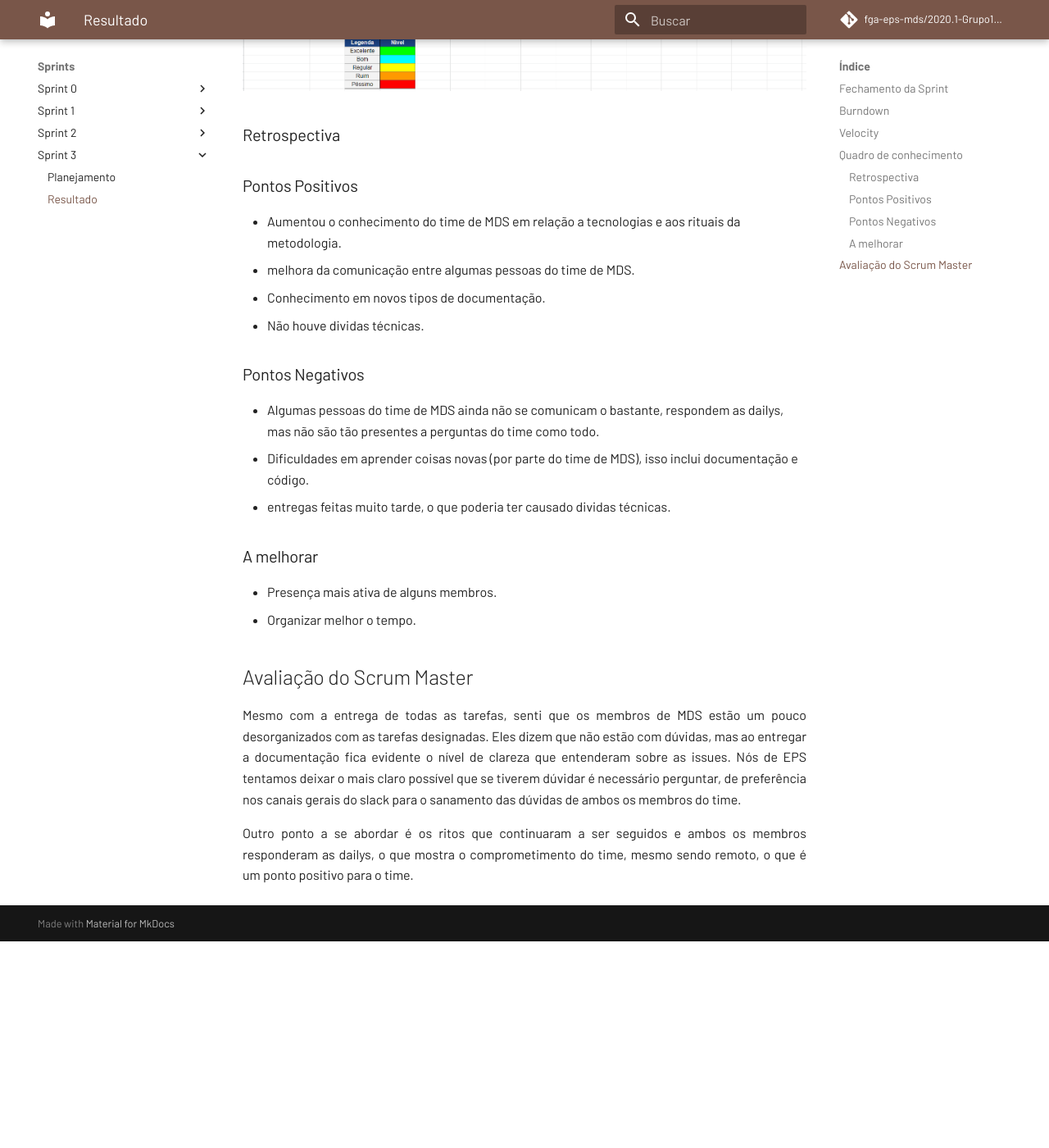
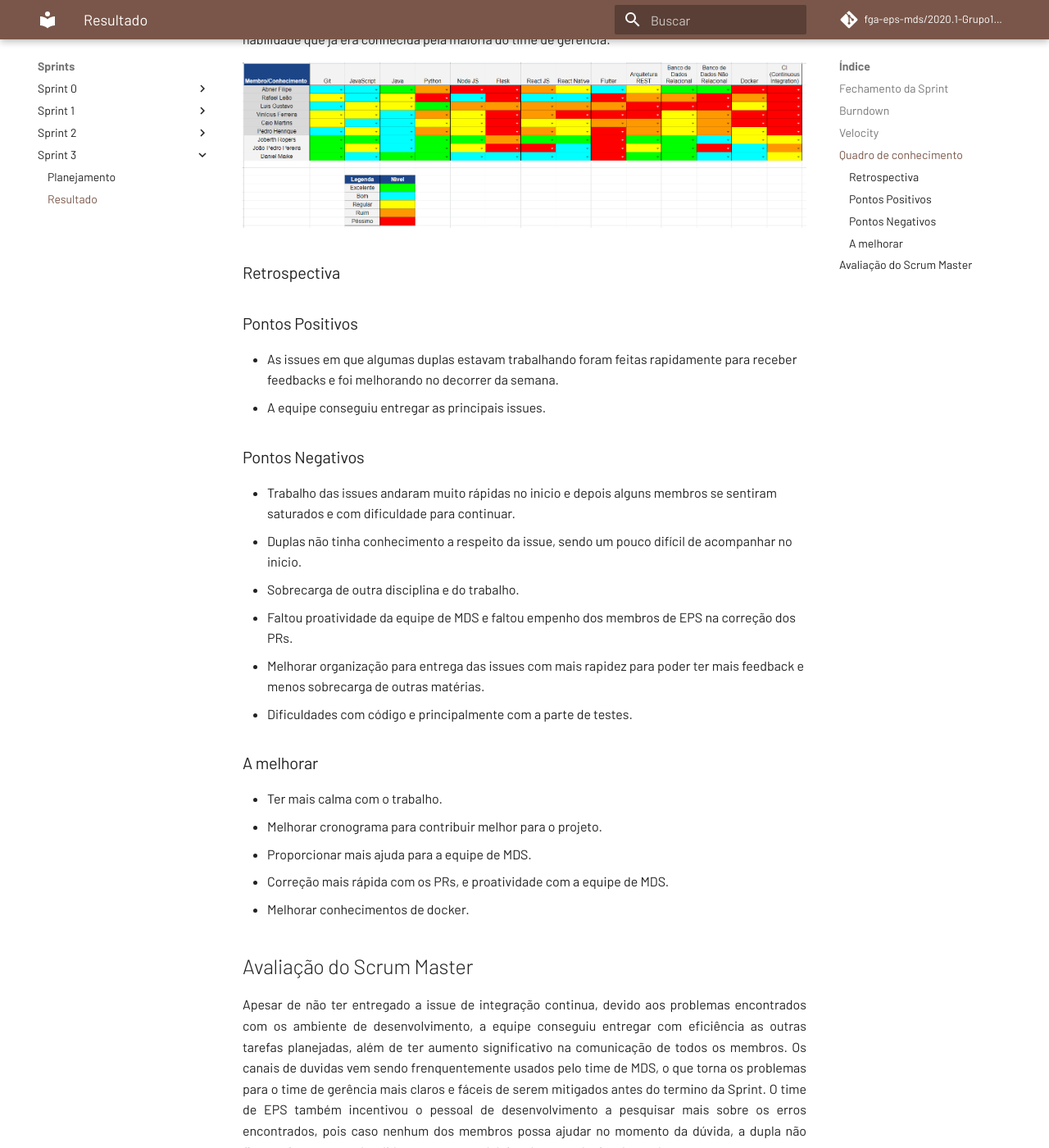
Before and after one commit to fga-eps-mds/2020.1-eSaudeUnB-Wiki, an MkDocs documentation site: the page built from docs/resultado-sprint3.md, in a window 1280 px wide and 1400 px high, scrolled down 2025 px. Shown: the whole window at 82% size. Built offline with MkDocs 1.6.1 and Material for MkDocs 9.7.7, drawn with Linux system fonts in a browser that asks for light colours; comment, search, counter and statistics services are not loaded; before the commit the page ends 3173 px from its top, so only the background shows below that; some of the changed text lies outside the part shown.

Commit message:
docs: add content topics
Signed-off-by: Joberth Rogers <joberth.rogers18@gmail.com>

```diff
--- a/docs/resultado-sprint3.md
+++ b/docs/resultado-sprint3.md
@@ -1,9 +1,8 @@
 # Resultado Sprint 3
 <hr>
-
-Mais uma vez tivemos uma Sprint apenas com documentação para todo o time. Documentos importantes que serão base para todo o projeto durante seu desenvolvimento. Dentre eles podemos destacar o documento de arquitetura que descreve nossa arquitetura inicial de forma bem detalhada. E a criação do backlog do produto, no qual define as histórias de desenvolvimento de um forma mais clara.
-
-
+<p style="text-align: justify">
+    Para essa Sprint foi planejado a primeira US envolvendo código, que foi designado ao time de MDS. Mesmo com apenas uma dupla nessa frente, foi possível enxergar alguns pontos no qual o time de EPS deve ter cuidado na hora das correções envolvendo esse tipo de história. Foi uma Sprint boa para o time em geral, tendo apenas uma divida técnica e sendo por parte do time de EPS, o que mostra o empenho da equipe em entregar o máximo de pontos planejados na Sprint, principalmente o time de MDS.
+</p>
 
 ## Fechamento da Sprint
 
@@ -26,7 +25,7 @@
 
 ## Burndown
 
-![Burnout Sprint 2](./img/burndown-sprint02.png)
+![Burnout Sprint 2](./img/burndown_sprint_03.png)
 
 ## Velocity
 
@@ -35,7 +34,7 @@
 ## Quadro de conhecimento
 
 <p style="text-align: justify;">
-    Como essa sprint foi dedicada exclusivamente a documentação mais uma vez, não houve uma melhora tão grande no avanço das tecnologias, provavelmente essa melhora será explicita na proxima Sprint, já que de acordo com o Roadmap, será a primeira issue de código para o time de MDS.
+    Sendo esta a primeira Sprint envolvendo código para o time de MDS, não foi possível notar alguma melhora significante para os membros, pois apenas uma dupla ficou responsável pela issue de código. A próxima Sprint de acordo com o RoadMap, terá issues de código para ambas as duplas e possivelmente o quadro de conhecimento tenha alguma melhora significante, já que com o pareamento estratégico criado pelo time de EPS, o conhecimento das tecnologias circulará mais entre o time de desenvolvimento, nivelando as habilidades no grupo. Para o time EPS, não houve muita melhora, pois essa sprint foi voltada exclusivamente para configuração de ambiente, habilidade que já era conhecida pela maioria do time de gerência.
 </p>
 
 ![Quadro Sprint 3](./img/quadro-conhecimento-sprint03.png)
@@ -44,27 +43,32 @@
 
 ### Pontos Positivos
 
-- Aumentou o conhecimento do time de MDS em relação a tecnologias e aos rituais da metodologia.
-- melhora da comunicação entre algumas pessoas do time de MDS.
-- Conhecimento em novos tipos de documentação.
-- Não houve dividas técnicas.
+- As issues em que algumas duplas estavam trabalhando foram feitas rapidamente para receber feedbacks e foi melhorando no decorrer da semana.
+- A equipe conseguiu entregar as principais issues.
 
 ### Pontos Negativos
 
-- Algumas pessoas do time de MDS ainda não se comunicam o bastante, respondem as dailys, mas não são tão presentes a perguntas do time como todo.
-- Dificuldades em aprender coisas novas (por parte do time de MDS), isso inclui documentação e código.
-- entregas feitas muito tarde, o que poderia ter causado dividas técnicas.
+- Trabalho das issues andaram muito rápidas no inicio e depois alguns membros se sentiram saturados e com dificuldade para continuar.
+- Duplas não tinha conhecimento a respeito da issue, sendo um pouco difícil de acompanhar no inicio.
+- Sobrecarga de outra disciplina e do trabalho.
+- Faltou proatividade da equipe de MDS e faltou empenho dos membros de EPS na correção dos PRs.
+- Melhorar organização para entrega das issues com mais rapidez para poder ter mais feedback e menos sobrecarga de outras matérias.
+- Dificuldades com código e principalmente com a parte de testes.
 
 ### A melhorar
 
-- Presença mais ativa de alguns membros.
-- Organizar melhor o tempo.
+- Ter mais calma com o trabalho.
+- Melhorar cronograma para contribuir melhor para o projeto.
+- Proporcionar mais ajuda para a equipe de MDS.
+- Correção mais rápida com os PRs, e proatividade com a equipe de MDS.
+- Melhorar conhecimentos de docker.
+
 
 ## Avaliação do Scrum Master
 
 <p style="text-align: justify;">
-    Mesmo com a entrega de todas as tarefas, senti que os membros de MDS estão um pouco desorganizados com as tarefas designadas. Eles dizem que não estão com dúvidas, mas ao entregar a documentação fica evidente o nível de clareza que entenderam sobre as issues. Nós de EPS tentamos deixar o mais claro possível que se tiverem dúvidar é necessário perguntar, de preferência nos canais gerais do slack para o sanamento das dúvidas de ambos os membros do time.
+    Apesar de não ter entregado a issue de integração continua, devido aos problemas encontrados com os ambiente de desenvolvimento, a equipe conseguiu entregar com eficiência as outras tarefas planejadas, além de ter aumento significativo na comunicação de todos os membros. Os canais de duvidas vem sendo frenquentemente usados pelo time de MDS, o que torna os problemas para o time de gerência mais claros e fáceis de serem mitigados antes do termino da Sprint. O time de EPS também incentivou o pessoal de desenvolvimento a pesquisar mais sobre os erros encontrados, pois caso nenhum dos membros possa ajudar no momento da dúvida, a dupla não fique ociosa e aprende a lidar com os erros básico das tecnologias do produto.
 </p>
 <p style="text-align: justify;">
-    Outro ponto a se abordar é os ritos que continuaram a ser seguidos e ambos os membros responderam as dailys, o que mostra o comprometimento do time, mesmo sendo remoto, o que é um ponto positivo para o time.
+    Vale a pena destacar que o time de EPS estava desfocado nessa Sprint, pois ambos Pull Requests foram revisados muito tarde, o que é um risco para o projeto, podendo estes tornarem dividas técnicas e atrapalhar o RoadMap do projeto. A equipe de gerência concordou que teve esse desfoque e que essa falha deve ser mitigada com dedicação maior a disciplina.
 </p>
```
Also changed, not shown: docs/img/burndown_sprint_03.png (added).
